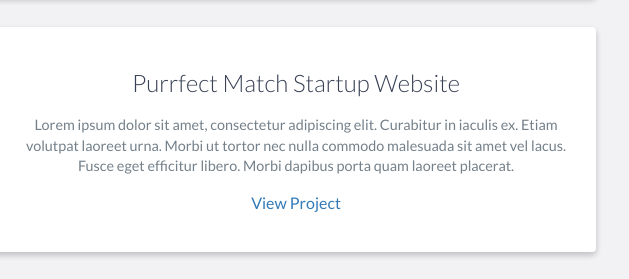
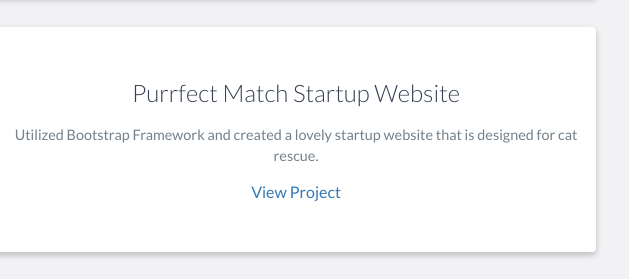
Before and after one commit to chenz4027/chenz4027.github.io, a website: page index.html in a window 1280 px wide. Shown: the part 4225-4504 px from the top of the page, 494-1123 px from the left. Drawn offline with nearby package versions, Linux system fonts and the light colour scheme.

Commit message:
Update index.html

```diff
--- a/index.html
+++ b/index.html
@@ -272,7 +272,7 @@
                     <div class="project-info">
                         <h3>Purrfect Match Startup Website</h3>
                         <p>
-                            Lorem ipsum dolor sit amet, consectetur adipiscing elit. Curabitur in iaculis ex. Etiam volutpat laoreet urna. Morbi ut tortor nec nulla commodo malesuada sit amet vel lacus. Fusce eget efficitur libero. Morbi dapibus porta quam laoreet placerat.
+                           Utilized Bootstrap Framework and created a lovely startup website that is designed for cat rescue.
                         </p>
                         <a href="https://cdn.rawgit.com/chenz4027/Startup-Page-Purrfect-Match/35f550c3/purrfect.html" target="_blank">View Project</a>
                     </div>
```
